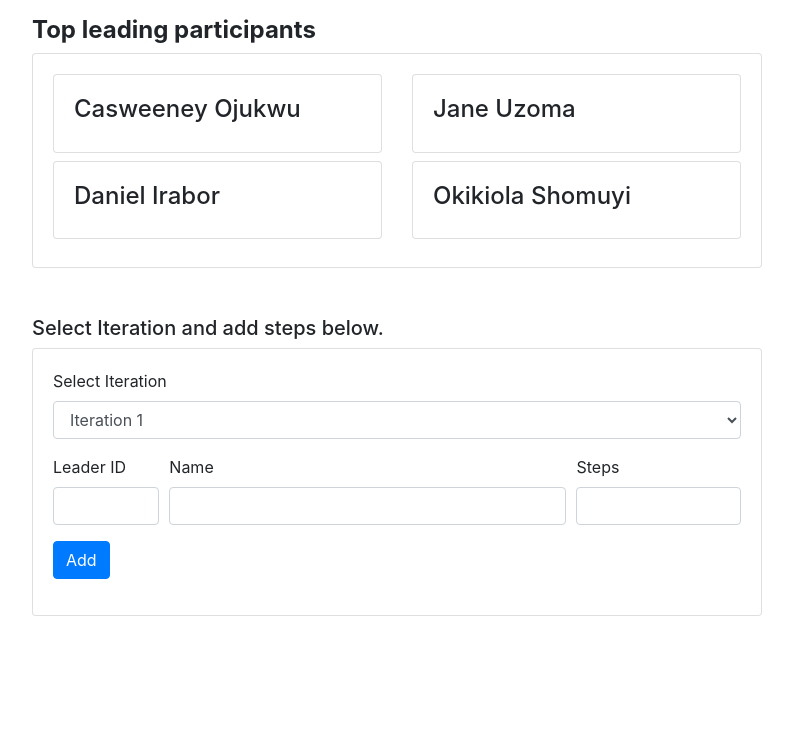
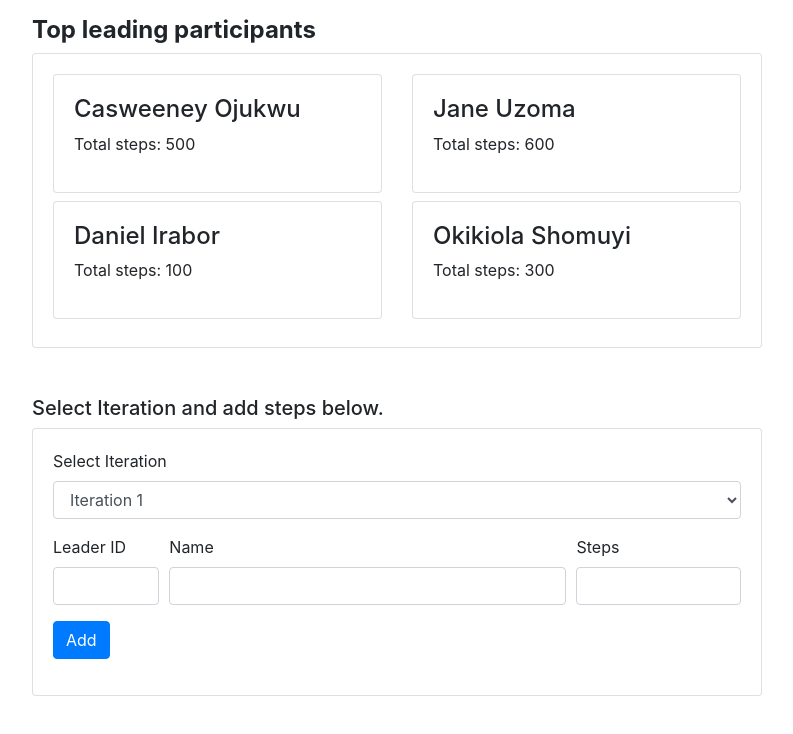
Before and after one commit to casweeney/web3bridge, a React (Create React App) app: page / in a window 1280 px wide. Shown: the top 734 px of the page, without its empty margins (243-1036 px from the left). Built offline with nearby package versions, Linux system fonts and the light colour scheme.

Commit message:
Displayed leaders steps

```diff
--- a/src/components/leaderboard/Leader.js
+++ b/src/components/leaderboard/Leader.js
@@ -1,6 +1,6 @@
 import React from 'react'
 
-const Leader = ({name}) => {
+const Leader = ({name, totalSteps}) => {
   return (
     <div className="col-md-6 mb-2">
         <div className="card">
@@ -8,6 +8,7 @@ const Leader = ({name}) => {
                 <h4 className="card-heading">
                     {name}
                 </h4>
+                <p>Total steps: {totalSteps}</p>
             </div>
         </div>
     </div>
--- a/src/components/leaderboard/LeaderList.js
+++ b/src/components/leaderboard/LeaderList.js
@@ -16,7 +16,7 @@ const LeaderList = () => {
                     <div className="card-body">
                         <div className="row">
                             {leaders.length > 0 && leaders.map((leader) => (
-                                <Leader name={leader.name} key={leader.leader_id} />
+                                <Leader name={leader.name} totalSteps={leader.totalSteps} key={leader.leader_id} />
                             ))}
                         </div>
                     </div>
--- a/src/context/leaderboard/LeaderState.js
+++ b/src/context/leaderboard/LeaderState.js
@@ -10,22 +10,22 @@ const LeaderState = (props) => {
         {
             leader_id: 1,
             name: "Casweeney Ojukwu",
-            score: 500
+            totalSteps: 500
         },
         {
             leader_id: 2,
             name: "Jane Uzoma",
-            score: 600
+            totalSteps: 600
         },
         {
             leader_id: 3,
             name: "Daniel Irabor",
-            score: 100
+            totalSteps: 100
         },
         {
             leader_id: 4,
             name: "Okikiola Shomuyi",
-            score: 300
+            totalSteps: 300
         }
     ]
   };
```
